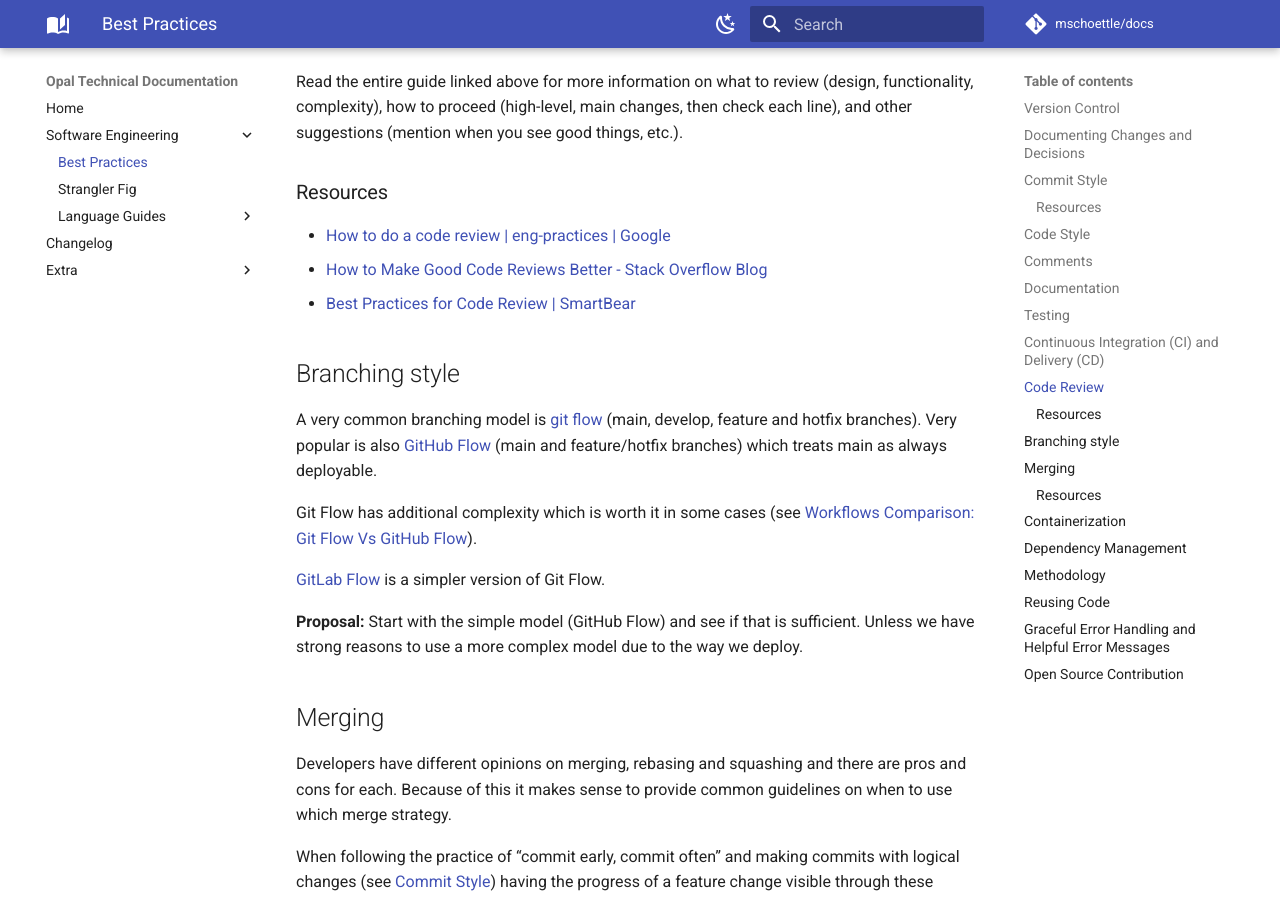
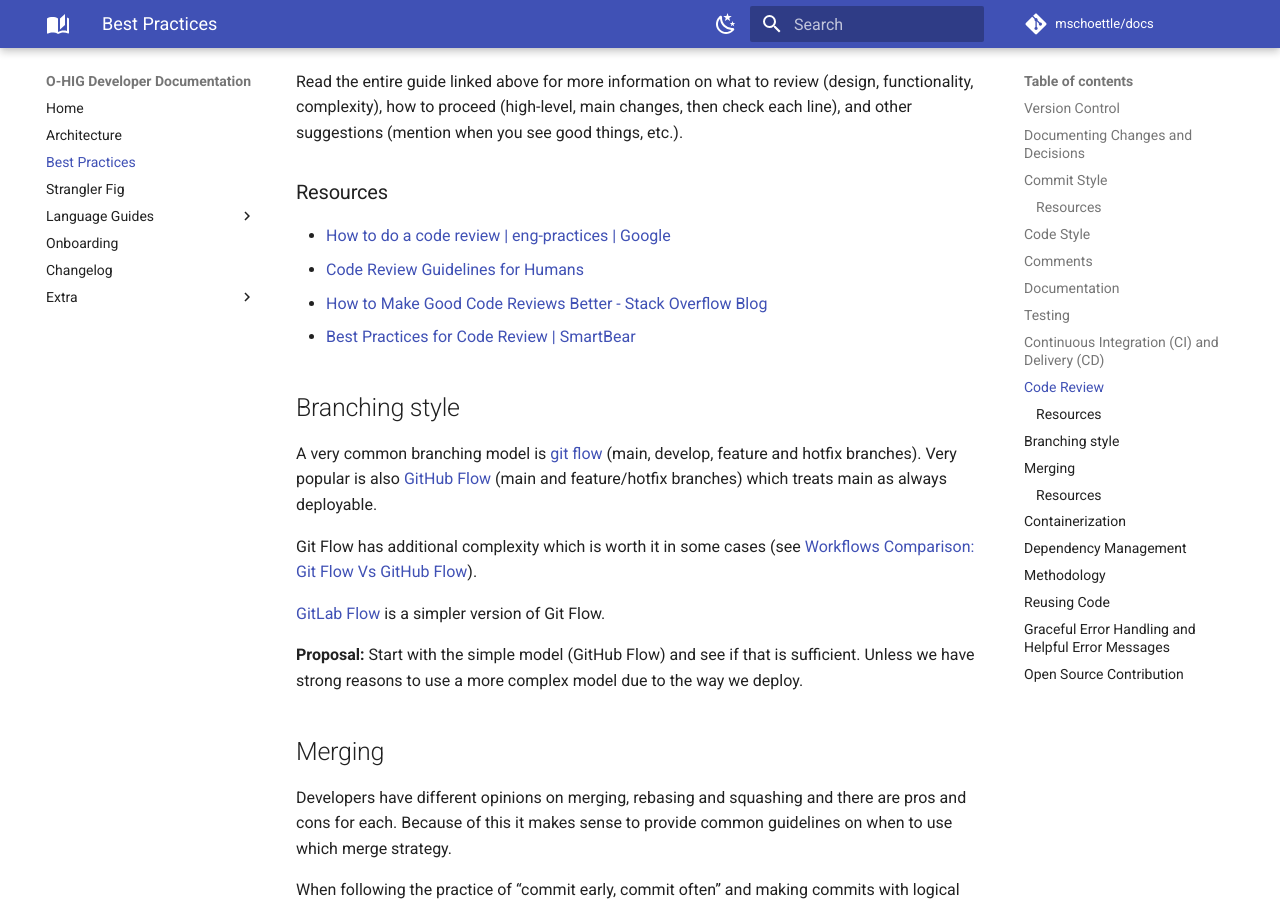
Before and after one commit to opalmedapps/docs, an MkDocs documentation site: the page built from docs/best_practices.md, in a window 1280 px wide and 900 px high, scrolled down 4472 px. Built offline with MkDocs 1.6.1 and Material for MkDocs 9.7.7, drawn with Linux system fonts in a browser that asks for light colours; comment, search, counter and statistics services are not loaded.

Commit message:
docs: Improve structure

```diff
--- a/docs/softeng/best_practices.md
+++ b/docs/best_practices.md
@@ -137,6 +137,7 @@
 ### Resources
 
 * [How to do a code review | eng-practices | Google](https://google.github.io/eng-practices/review/reviewer/)
+* [Code Review Guidelines for Humans](https://phauer.com/2018/code-review-guidelines/)
 * [How to Make Good Code Reviews Better - Stack Overflow Blog](https://stackoverflow.blog/2019/09/30/how-to-make-good-code-reviews-better/)
 * [Best Practices for Code Review | SmartBear](https://smartbear.com/learn/code-review/best-practices-for-peer-code-review/)
 
--- a/mkdocs.yml
+++ b/mkdocs.yml
@@ -1,13 +1,12 @@
 # Project information
-site_name: Opal Technical Documentation
+site_name: O-HIG Developer Documentation
 site_url: https://mschoettle.gitlab.io/docs
 site_author: Opal Health Informatics Group (O-HIG)
 
 # Repository
 repo_name: mschoettle/docs
 repo_url: https://gitlab.com/mschoettle/docs
-# disable edit button
-edit_uri: ""
+edit_uri: edit/main/docs/
 
 # Copyright
 copyright: Copyright &copy; 2022 Opal Health Informatics Group (O-HIG)
@@ -15,13 +14,14 @@
 # Content
 nav:
   - Home: index.md
-  - Software Engineering:
-      - Best Practices: softeng/best_practices.md
-      - Strangler Fig: softeng/strangler_fig.md
-      - Language Guides:
-          - Docker: softeng/docker.md
-          - Python: softeng/python.md
-          - JavaScript: softeng/javascript.md
+  - Architecture: architecture.md
+  - Best Practices: best_practices.md
+  - Strangler Fig: strangler_fig.md
+  - Language Guides:
+      - Docker: guides/docker.md
+      - Python: guides/python.md
+      - JavaScript: guides/javascript.md
+  - Onboarding: onboarding.md
   - Changelog: changelog.md
   - Extra:
       - Playground: playground.md
```
Also changed, not shown: CHANGELOG.md (+0 -3 lines), README.md (+3 -5 lines), docs/architecture.md (added, +3 -0 lines), docs/onboarding.md (added, +5 -0 lines), docs/guides/docker.md (renamed from docs/softeng/docker.md), docs/guides/javascript.md (renamed from docs/softeng/javascript.md), docs/guides/python.md (renamed from docs/softeng/python.md), docs/strangler_fig.md (renamed from docs/softeng/strangler_fig.md).
